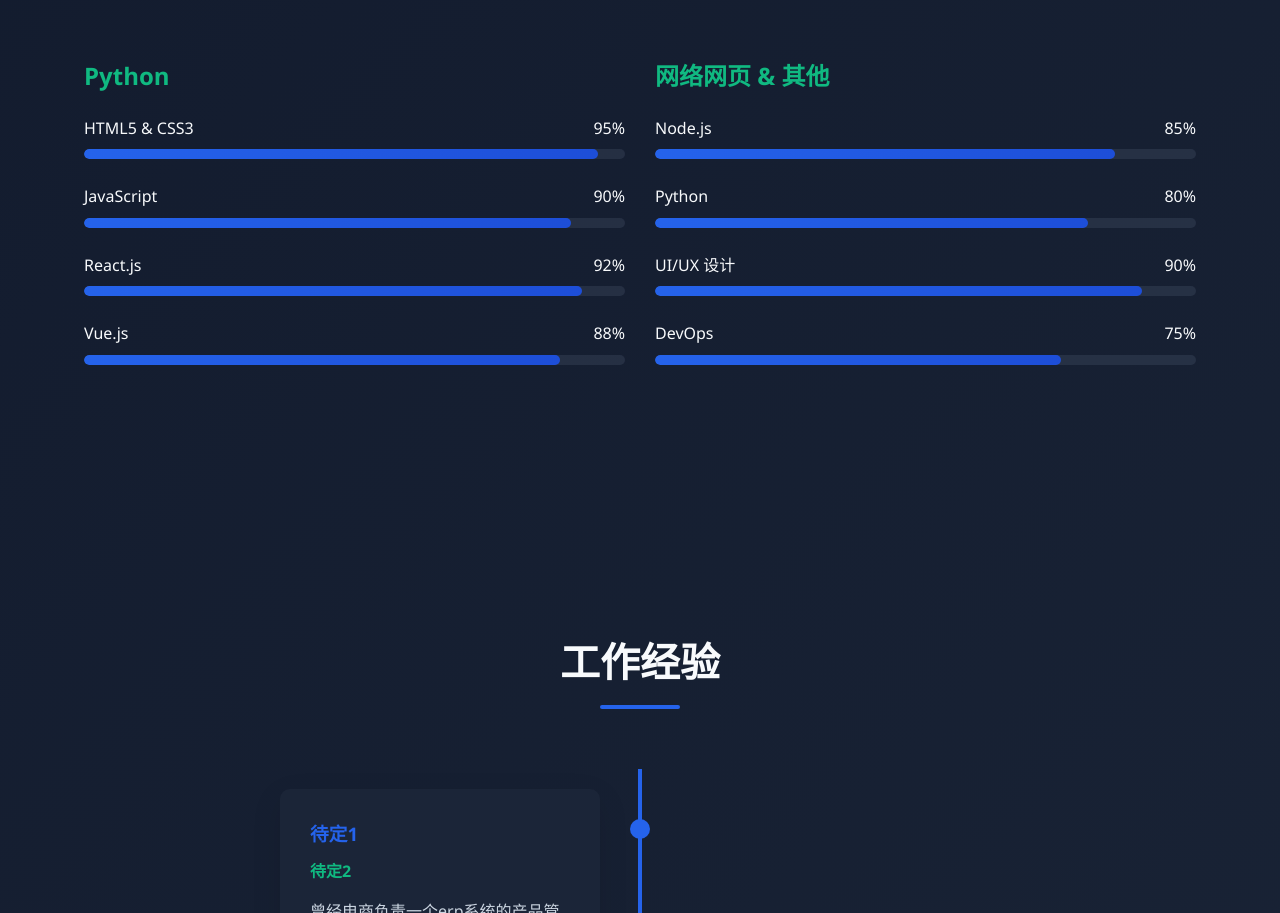
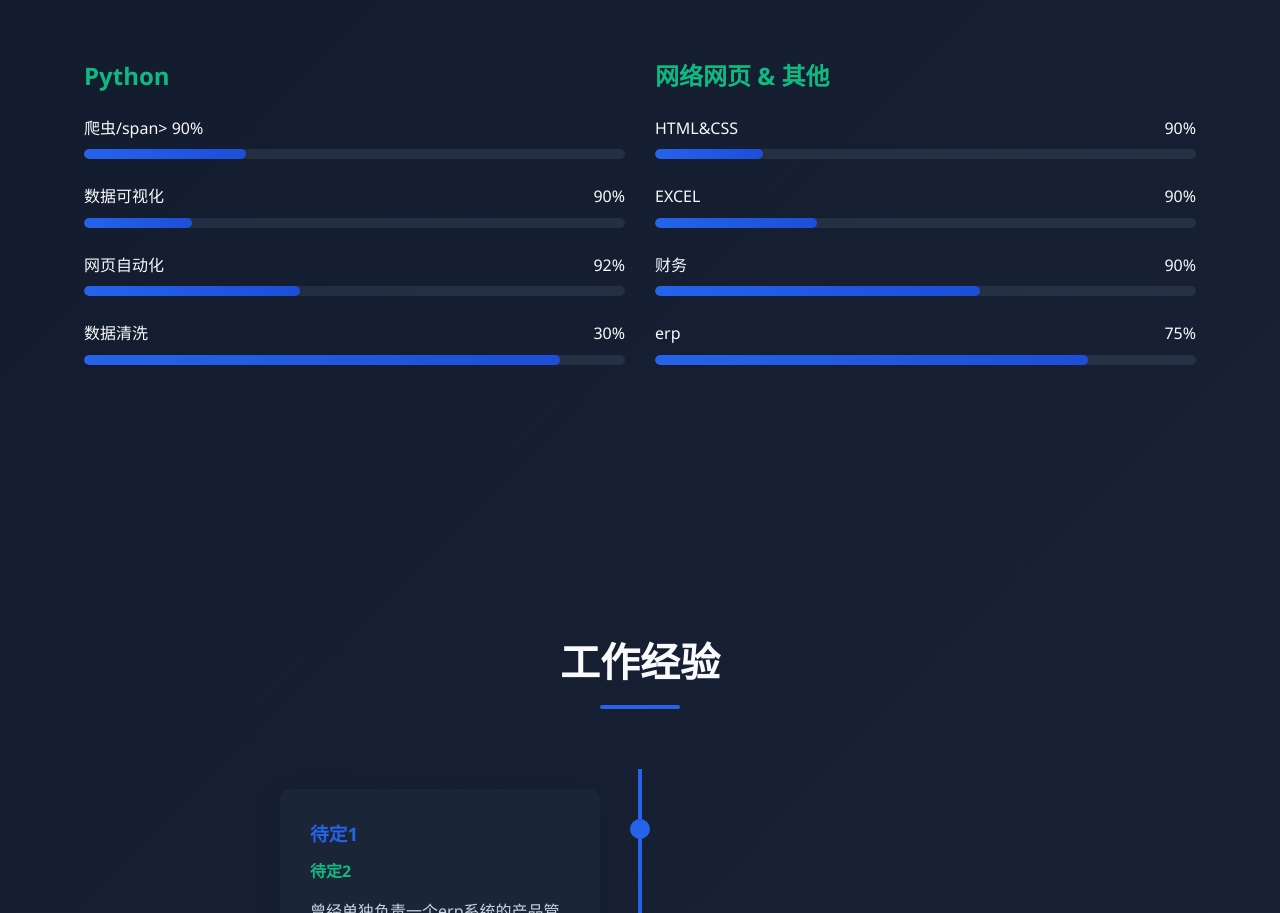
Before and after one commit to entra5ntra/fictional-train, a plain HTML site: page index.html in a window 1280 px wide. Shown: the part 1887-2800 px from the top of the page. Drawn offline with Linux system fonts and the light colour scheme.

Commit message:
Update index.html

```diff
--- a/index.html
+++ b/index.html
@@ -608,7 +608,7 @@
                 <div class="hero-text">
                     <h4>你好，我是</h4>
                     <h1>黄圳</h1>
-                    <p>一个网络流民</p>
+                    <p>一个热爱生活的人</p>
                     <p>没有介绍</p>
                     <a href="#contact" class="btn">联系我</a>
                     <a href="#" class="btn" style="background: transparent; border: 2px solid var(--primary); margin-left: 15px;">下载简历</a>
@@ -667,35 +667,35 @@
                     <h3>Python</h3>
                     <div class="skill-item">
                         <div class="skill-info">
-                            <span>HTML5 & CSS3</span>
-                            <span>95%</span>
+                            <span>爬虫/span>
+                            <span>90%</span>
                         </div>
                         <div class="skill-bar">
-                            <div class="skill-progress" style="width: 95%"></div>
+                            <div class="skill-progress" style="width: 30%"></div>
                         </div>
                     </div>
                     <div class="skill-item">
                         <div class="skill-info">
-                            <span>JavaScript</span>
+                            <span>数据可视化</span>
                             <span>90%</span>
                         </div>
                         <div class="skill-bar">
-                            <div class="skill-progress" style="width: 90%"></div>
+                            <div class="skill-progress" style="width: 20%"></div>
                         </div>
                     </div>
                     <div class="skill-item">
                         <div class="skill-info">
-                            <span>React.js</span>
+                            <span>网页自动化</span>
                             <span>92%</span>
                         </div>
                         <div class="skill-bar">
-                            <div class="skill-progress" style="width: 92%"></div>
+                            <div class="skill-progress" style="width: 40%"></div>
                         </div>
                     </div>
                     <div class="skill-item">
                         <div class="skill-info">
-                            <span>Vue.js</span>
-                            <span>88%</span>
+                            <span>数据清洗</span>
+                            <span>30%</span>
                         </div>
                         <div class="skill-bar">
                             <div class="skill-progress" style="width: 88%"></div>
@@ -707,38 +707,38 @@
                     <h3>网络网页 & 其他</h3>
                     <div class="skill-item">
                         <div class="skill-info">
-                            <span>Node.js</span>
-                            <span>85%</span>
+                            <span>HTML&CSS</span>
+                            <span>90%</span>
                         </div>
                         <div class="skill-bar">
-                            <div class="skill-progress" style="width: 85%"></div>
+                            <div class="skill-progress" style="width: 20%"></div>
                         </div>
                     </div>
                     <div class="skill-item">
                         <div class="skill-info">
-                            <span>Python</span>
-                            <span>80%</span>
+                            <span>EXCEL</span>
+                            <span>90%</span>
                         </div>
                         <div class="skill-bar">
-                            <div class="skill-progress" style="width: 80%"></div>
+                            <div class="skill-progress" style="width: 30%"></div>
                         </div>
                     </div>
                     <div class="skill-item">
                         <div class="skill-info">
-                            <span>UI/UX 设计</span>
+                            <span>财务</span>
                             <span>90%</span>
                         </div>
                         <div class="skill-bar">
-                            <div class="skill-progress" style="width: 90%"></div>
+                            <div class="skill-progress" style="width: 60%"></div>
                         </div>
                     </div>
                     <div class="skill-item">
                         <div class="skill-info">
-                            <span>DevOps</span>
+                            <span>erp</span>
                             <span>75%</span>
                         </div>
                         <div class="skill-bar">
-                            <div class="skill-progress" style="width: 75%"></div>
+                            <div class="skill-progress" style="width: 80%"></div>
                         </div>
                     </div>
                 </div>
@@ -757,7 +757,7 @@
                     <div class="timeline-content">
                         <h3>待定1</h3>
                         <h4>待定2</h4>
-                        <p>曾经电商负责一个erp系统的产品管理</p>
+                        <p>曾经单独负责一个erp系统的产品管理</p>
                     </div>
                 </div>
                 <div class="timeline-item">
```
